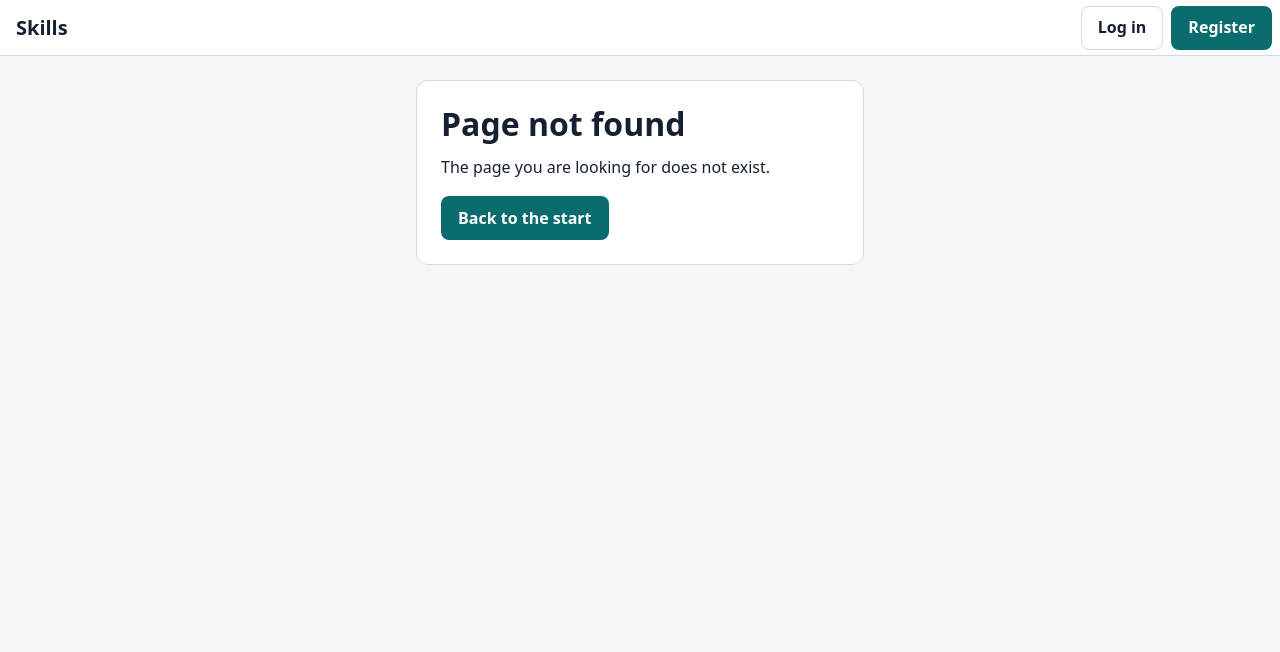
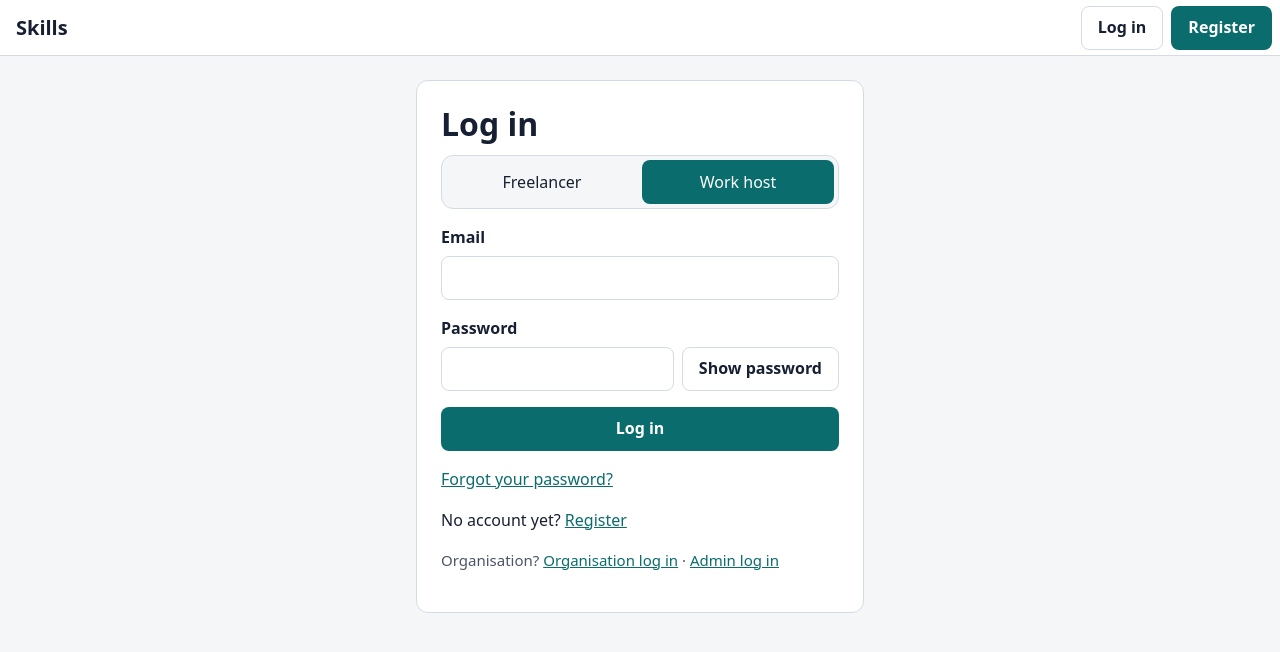
Before and after one commit to varghesevv/skills, a React (Vite) app in the folder frontend/: page /login/workhost in a window 1280 px wide. Before the commit this address had no page. Shown: the top 652 px of the page. Built offline with nearby package versions, Linux system fonts and the light colour scheme.

Commit message:
feat: separate login pages for people, organisations and admins

```diff
--- a/frontend/src/App.tsx
+++ b/frontend/src/App.tsx
@@ -1,4 +1,4 @@
-import { Route, Routes } from 'react-router-dom'
+import { Navigate, Route, Routes } from 'react-router-dom'
 
 import { AuthProvider } from './auth/AuthContext'
 import { RequireAuth, RequireRole } from './auth/guards'
@@ -6,6 +6,8 @@ import ForgotPassword from './pages/ForgotPassword'
 import Dashboard from './pages/Dashboard'
 import Landing from './pages/Landing'
 import Login from './pages/Login'
+import AdminLogin from './pages/login/AdminLogin'
+import OrganisationLogin from './pages/login/OrganisationLogin'
 import NotFound from './pages/NotFound'
 import Register, { RegisterChoice } from './pages/Register'
 import ResetPassword from './pages/ResetPassword'
@@ -24,6 +26,10 @@ export default function App() {
         <Route element={<PublicLayout />}>
           <Route index element={<Landing />} />
           <Route path="login" element={<Login />} />
+          <Route path="login/freelancer" element={<Navigate to="/login" replace />} />
+          <Route path="login/workhost" element={<Login userType="workhost" />} />
+          <Route path="login/organisation" element={<OrganisationLogin />} />
+          <Route path="login/admin" element={<AdminLogin />} />
           <Route path="register" element={<RegisterChoice />} />
           <Route path="register/:type" element={<Register />} />
           <Route path="forgot-password" element={<ForgotPassword />} />
--- a/frontend/src/auth/guards.tsx
+++ b/frontend/src/auth/guards.tsx
@@ -1,7 +1,7 @@
 import { Navigate, Outlet, useLocation } from 'react-router-dom'
 
 import type { UserType } from '../api/types'
-import { homePath } from '../portals/config'
+import { homePath, loginPathFor } from '../portals/config'
 import { LoadingScreen } from '../shared/ui'
 import { useAuth, useUser } from './AuthContext'
 
@@ -10,7 +10,13 @@ export function RequireAuth() {
   const location = useLocation()
   if (status === 'loading') return <LoadingScreen />
   if (status === 'anonymous') {
-    return <Navigate to="/login" replace state={{ from: location.pathname + location.search }} />
+    return (
+      <Navigate
+        to={loginPathFor(location.pathname)}
+        replace
+        state={{ from: location.pathname + location.search }}
+      />
+    )
   }
   return <Outlet />
 }
--- a/frontend/src/i18n/index.ts
+++ b/frontend/src/i18n/index.ts
@@ -64,6 +64,17 @@ const en = {
   'login.working': 'Logging in…',
   'login.forgot': 'Forgot your password?',
   'login.noAccount': 'No account yet?',
+  'login.switch': 'Log in as',
+  'login.otherOrg': 'Organisation?',
+  'login.otherOrgLink': 'Organisation log in',
+  'login.otherAdminLink': 'Admin log in',
+  'login.otherPeople': 'Freelancer or work host?',
+  'login.otherPeopleLink': 'Log in here',
+  'login.org.title': 'Organisation log in',
+  'login.org.text':
+    'For organisations that vouch for freelancers. A new organisation can log in once an admin has approved it.',
+  'login.admin.title': 'Admin log in',
+  'login.admin.text': 'For platform administrators only.',
 
   'register.title': 'Create an account',
   'register.choose': 'Choose the kind of account you need.',
--- a/frontend/src/pages/ForgotPassword.tsx
+++ b/frontend/src/pages/ForgotPassword.tsx
@@ -1,5 +1,5 @@
 import { useState, type FormEvent } from 'react'
-import { Link } from 'react-router-dom'
+import { Link, useSearchParams } from 'react-router-dom'
 
 import { forgotPasswordRequest } from '../api/auth'
 import { t } from '../i18n'
@@ -7,11 +7,16 @@ import { errorMessage } from '../shared/errors'
 import { Alert, SelectField, TextField } from '../shared/ui'
 import { usePageTitle } from '../shared/usePageTitle'
 import { forgotPasswordSchema, validate, type FieldErrors } from '../shared/validation'
-import { USER_TYPE_OPTIONS } from './Login'
+import { USER_TYPE_OPTIONS, isUserType } from './userTypes'
 
 export default function ForgotPassword() {
   usePageTitle(t('forgot.title'))
-  const [values, setValues] = useState({ email: '', user_type: 'freelancer' })
+  const [params] = useSearchParams()
+  const typeParam = params.get('type')
+  const [values, setValues] = useState({
+    email: '',
+    user_type: isUserType(typeParam) ? typeParam : 'freelancer',
+  })
   const [errors, setErrors] = useState<FieldErrors>({})
   const [formError, setFormError] = useState<string | null>(null)
   const [busy, setBusy] = useState(false)
--- a/frontend/src/pages/Login.tsx
+++ b/frontend/src/pages/Login.tsx
@@ -1,118 +1,47 @@
-import { useState, type FormEvent } from 'react'
-import { Link, Navigate, useLocation, useNavigate, useSearchParams } from 'react-router-dom'
+import { Link, Navigate, useSearchParams } from 'react-router-dom'
 
-import type { UserType } from '../api/types'
-import { useAuth } from '../auth/AuthContext'
 import { t } from '../i18n'
-import { landingTarget } from '../portals/config'
-import { errorMessage } from '../shared/errors'
-import { Alert, PasswordField, SelectField, TextField } from '../shared/ui'
+import { loginPath } from '../portals/config'
 import { usePageTitle } from '../shared/usePageTitle'
-import { loginSchema, validate, type FieldErrors } from '../shared/validation'
+import LoginForm from './login/LoginForm'
+import { isUserType } from './userTypes'
 
-export const USER_TYPE_OPTIONS = [
-  { value: 'freelancer', label: t('role.freelancer') },
-  { value: 'workhost', label: t('role.workhost') },
-  { value: 'organisation', label: t('role.organisation') },
-  { value: 'admin', label: t('role.admin') },
-] as const
+type PeopleType = 'freelancer' | 'workhost'
 
-export function isUserType(value: string | null): value is UserType {
-  return USER_TYPE_OPTIONS.some((option) => option.value === value)
-}
+const PEOPLE: readonly PeopleType[] = ['freelancer', 'workhost']
 
-export default function Login() {
+/** Log in for freelancers and work hosts. Organisations and admins have their own pages. */
+export default function Login({ userType = 'freelancer' }: { userType?: PeopleType }) {
   usePageTitle(t('login.title'))
-  const { user, signIn } = useAuth()
-  const navigate = useNavigate()
-  const location = useLocation()
   const [params] = useSearchParams()
-  const from = (location.state as { from?: unknown } | null)?.from
-  const typeParam = params.get('type')
-
-  const [values, setValues] = useState({
-    email: '',
-    password: '',
-    user_type: isUserType(typeParam) ? typeParam : 'freelancer',
-  })
-  const [errors, setErrors] = useState<FieldErrors>({})
-  const [formError, setFormError] = useState<string | null>(null)
-  const [busy, setBusy] = useState(false)
-
-  if (user) return <Navigate to={landingTarget(user.user_type, from)} replace />
-
-  function set(name: keyof typeof values, value: string) {
-    setValues((current) => ({ ...current, [name]: value }))
-  }
-
-  async function onSubmit(event: FormEvent) {
-    event.preventDefault()
-    setFormError(null)
-    const result = validate(loginSchema, values)
-    if (!result.ok) {
-      setErrors(result.errors)
-      return
-    }
-    setErrors({})
-    setBusy(true)
-    try {
-      const me = await signIn(result.data)
-      navigate(landingTarget(me.user_type, from), { replace: true })
-    } catch (error) {
-      setFormError(errorMessage(error))
-    } finally {
-      setBusy(false)
-    }
+  const legacy = params.get('type') // older links looked like /login?type=organisation
+  if (isUserType(legacy) && legacy !== userType) {
+    return <Navigate to={loginPath(legacy)} replace />
   }
 
   return (
     <div className="container">
       <div className="card auth-card">
         <h1>{t('login.title')}</h1>
-        <form onSubmit={onSubmit} noValidate className="form-grid">
-          {formError && (
-            <Alert kind="error" focus>
-              {formError}
-            </Alert>
-          )}
-          <SelectField
-            className="span-2"
-            label={t('field.userType')}
-            name="user_type"
-            value={values.user_type}
-            onChange={(value) => set('user_type', value)}
-            options={USER_TYPE_OPTIONS}
-            error={errors.user_type}
-          />
-          <TextField
-            className="span-2"
-            label={t('field.email')}
-            name="email"
-            type="email"
-            autoComplete="email"
-            inputMode="email"
-            value={values.email}
-            onChange={(value) => set('email', value)}
-            error={errors.email}
-          />
-          <PasswordField
-            className="span-2"
-            label={t('field.password')}
-            name="password"
-            autoComplete="current-password"
-            value={values.password}
-            onChange={(value) => set('password', value)}
-            error={errors.password}
-          />
-          <button type="submit" className="btn btn-primary span-2" disabled={busy}>
-            {busy ? t('login.working') : t('login.submit')}
-          </button>
-        </form>
+        <nav className="segmented" aria-label={t('login.switch')}>
+          {PEOPLE.map((type) => (
+            <Link
+              key={type}
+              to={loginPath(type)}
+              aria-current={type === userType ? 'page' : undefined}
+            >
+              {t(`role.${type}`)}
+            </Link>
+          ))}
+        </nav>
+        <LoginForm userType={userType} />
         <p>
-          <Link to="/forgot-password">{t('login.forgot')}</Link>
+          {t('login.noAccount')} <Link to={`/register/${userType}`}>{t('nav.register')}</Link>
         </p>
-        <p>
-          {t('login.noAccount')} <Link to="/register">{t('nav.register')}</Link>
+        <p className="auth-links">
+          {t('login.otherOrg')} <Link to={loginPath('organisation')}>{t('login.otherOrgLink')}</Link>
+          {' · '}
+          <Link to={loginPath('admin')}>{t('login.otherAdminLink')}</Link>
         </p>
       </div>
     </div>
--- a/frontend/src/pages/Register.tsx
+++ b/frontend/src/pages/Register.tsx
@@ -6,6 +6,7 @@ import { registerRequest } from '../api/auth'
 import { ApiError } from '../api/http'
 import type { RegisterResponse, RegisterType } from '../api/types'
 import { t, type StringKey } from '../i18n'
+import { loginPath } from '../portals/config'
 import { errorMessage, serverFieldErrors } from '../shared/errors'
 import { Alert, CheckboxField, PasswordField, TextField } from '../shared/ui'
 import { usePageTitle } from '../shared/usePageTitle'
@@ -138,7 +139,7 @@ function RegisterForm({ type }: { type: RegisterType }) {
               ? t('register.done.pending')
               : t('register.done.text')}
           </Alert>
-          <Link className="btn btn-primary" to={`/login?type=${type}`}>
+          <Link className="btn btn-primary" to={loginPath(type)}>
             {t('register.done.login')}
           </Link>
         </div>
@@ -240,7 +241,7 @@ function RegisterForm({ type }: { type: RegisterType }) {
           </button>
         </form>
         <p>
-          {t('register.haveAccount')} <Link to={`/login?type=${type}`}>{t('nav.logIn')}</Link>
+          {t('register.haveAccount')} <Link to={loginPath(type)}>{t('nav.logIn')}</Link>
         </p>
       </div>
     </div>
--- /dev/null
+++ b/frontend/src/pages/login/AdminLogin.tsx
@@ -0,0 +1,17 @@
+import { usePageTitle } from '../../shared/usePageTitle'
+import { t } from '../../i18n'
+import LoginForm from './LoginForm'
+
+/** Log in for administrators only. There is no sign-up: operators create admins. */
+export default function AdminLogin() {
+  usePageTitle(t('login.admin.title'))
+  return (
+    <div className="container">
+      <div className="card auth-card">
+        <h1>{t('login.admin.title')}</h1>
+        <p>{t('login.admin.text')}</p>
+        <LoginForm userType="admin" />
+      </div>
+    </div>
+  )
+}
--- /dev/null
+++ b/frontend/src/pages/login/LoginForm.tsx
@@ -0,0 +1,90 @@
+import { useState, type FormEvent } from 'react'
+import { Link, Navigate, useLocation, useNavigate } from 'react-router-dom'
+
+import type { UserType } from '../../api/types'
+import { useAuth } from '../../auth/AuthContext'
+import { t } from '../../i18n'
+import { landingTarget } from '../../portals/config'
+import { errorMessage } from '../../shared/errors'
+import { Alert, PasswordField, TextField } from '../../shared/ui'
+import { loginSchema, validate, type FieldErrors } from '../../shared/validation'
+
+/**
+ * Email and password for one kind of account. The account type is fixed by the page, so a
+ * person on the organisation page can only log in as an organisation, and so on.
+ */
+export default function LoginForm({ userType }: { userType: UserType }) {
+  const { user, signIn } = useAuth()
+  const navigate = useNavigate()
+  const location = useLocation()
+  const from = (location.state as { from?: unknown } | null)?.from
+
+  const [values, setValues] = useState({ email: '', password: '' })
+  const [errors, setErrors] = useState<FieldErrors>({})
+  const [formError, setFormError] = useState<string | null>(null)
+  const [busy, setBusy] = useState(false)
+
+  if (user) return <Navigate to={landingTarget(user.user_type, from)} replace />
+
+  function set(name: keyof typeof values, value: string) {
+    setValues((current) => ({ ...current, [name]: value }))
+  }
+
+  async function onSubmit(event: FormEvent) {
+    event.preventDefault()
+    setFormError(null)
+    const result = validate(loginSchema, { ...values, user_type: userType })
+    if (!result.ok) {
+      setErrors(result.errors)
+      return
+    }
+    setErrors({})
+    setBusy(true)
+    try {
+      const me = await signIn(result.data)
+      navigate(landingTarget(me.user_type, from), { replace: true })
+    } catch (error) {
+      setFormError(errorMessage(error))
+    } finally {
+      setBusy(false)
+    }
+  }
+
+  return (
+    <>
+      <form onSubmit={onSubmit} noValidate className="form-grid">
+        {formError && (
+          <Alert kind="error" focus>
+            {formError}
+          </Alert>
+        )}
+        <TextField
+          className="span-2"
+          label={t('field.email')}
+          name="email"
+          type="email"
+          autoComplete="email"
+          inputMode="email"
+          value={values.email}
+          onChange={(value) => set('email', value)}
+          error={errors.email}
+        />
+        <PasswordField
+          className="span-2"
+          label={t('field.password')}
+          name="password"
+          autoComplete="current-password"
+          value={values.password}
+          onChange={(value) => set('password', value)}
+          error={errors.password}
+        />
+        <button type="submit" className="btn btn-primary span-2" disabled={busy}>
+          {busy ? t('login.working') : t('login.submit')}
+        </button>
+      </form>
+      <p>
+        <Link to={`/forgot-password?type=${userType}`}>{t('login.forgot')}</Link>
+      </p>
+    </>
+  )
+}
--- /dev/null
+++ b/frontend/src/pages/login/OrganisationLogin.tsx
@@ -0,0 +1,26 @@
+import { Link } from 'react-router-dom'
+
+import { t } from '../../i18n'
+import { loginPath } from '../../portals/config'
+import { usePageTitle } from '../../shared/usePageTitle'
+import LoginForm from './LoginForm'
+
+/** Log in for organisations only. */
+export default function OrganisationLogin() {
+  usePageTitle(t('login.org.title'))
+  return (
+    <div className="container">
+      <div className="card auth-card">
+        <h1>{t('login.org.title')}</h1>
+        <p>{t('login.org.text')}</p>
+        <LoginForm userType="organisation" />
+        <p>
+          {t('login.noAccount')} <Link to="/register/organisation">{t('nav.register')}</Link>
+        </p>
+        <p className="auth-links">
+          {t('login.otherPeople')} <Link to={loginPath('freelancer')}>{t('login.otherPeopleLink')}</Link>
+        </p>
+      </div>
+    </div>
+  )
+}
--- /dev/null
+++ b/frontend/src/pages/userTypes.ts
@@ -0,0 +1,13 @@
+import type { UserType } from '../api/types'
+import { t } from '../i18n'
+
+export const USER_TYPE_OPTIONS = [
+  { value: 'freelancer', label: t('role.freelancer') },
+  { value: 'workhost', label: t('role.workhost') },
+  { value: 'organisation', label: t('role.organisation') },
+  { value: 'admin', label: t('role.admin') },
+] as const
+
+export function isUserType(value: string | null): value is UserType {
+  return USER_TYPE_OPTIONS.some((option) => option.value === value)
+}
--- a/frontend/src/portals/config.ts
+++ b/frontend/src/portals/config.ts
@@ -84,3 +84,16 @@ export function landingTarget(userType: UserType, from: unknown): string {
   if (typeof from === 'string' && (from === home || from.startsWith(`${home}/`))) return from
   return home
 }
+
+/** The login page of each kind of account. Freelancers have the main /login page. */
+export function loginPath(userType: UserType): string {
+  return userType === 'freelancer' ? '/login' : `/login/${userType}`
+}
+
+/** The login page that fits a protected address, so an admin link leads to the admin login. */
+export function loginPathFor(pathname: string): string {
+  const portal = PORTALS.find(
+    (item) => pathname === item.path || pathname.startsWith(`${item.path}/`),
+  )
+  return portal ? loginPath(portal.userType) : '/login'
+}
--- a/frontend/src/styles/global.css
+++ b/frontend/src/styles/global.css
@@ -338,6 +338,38 @@ main:focus {
 .auth-card {
   max-width: 28rem;
   margin-inline: auto;
+}
+.segmented {
+  display: flex;
+  gap: 0.25rem;
+  padding: 0.25rem;
+  margin-block: 0.75rem 1rem;
+  background: var(--bg);
+  border: 1px solid var(--line);
+  border-radius: 0.75rem;
+}
+.segmented a {
+  flex: 1;
+  display: flex;
+  align-items: center;
+  justify-content: center;
+  min-height: 2.75rem;
+  padding: 0.5rem 0.75rem;
+  border-radius: 0.5rem;
+  color: var(--ink);
+  font-weight: 500;
+  text-decoration: none;
+}
+.segmented a:hover {
+  background: var(--surface);
+}
+.segmented a[aria-current='page'] {
+  background: var(--accent);
+  color: var(--accent-ink);
+}
+.auth-links {
+  color: var(--muted);
+  font-size: 0.9375rem;
 }
 .form-card {
   max-width: 44rem;
```
Also changed, not shown: 4 other files (tests, documents, lock files or other folders).
